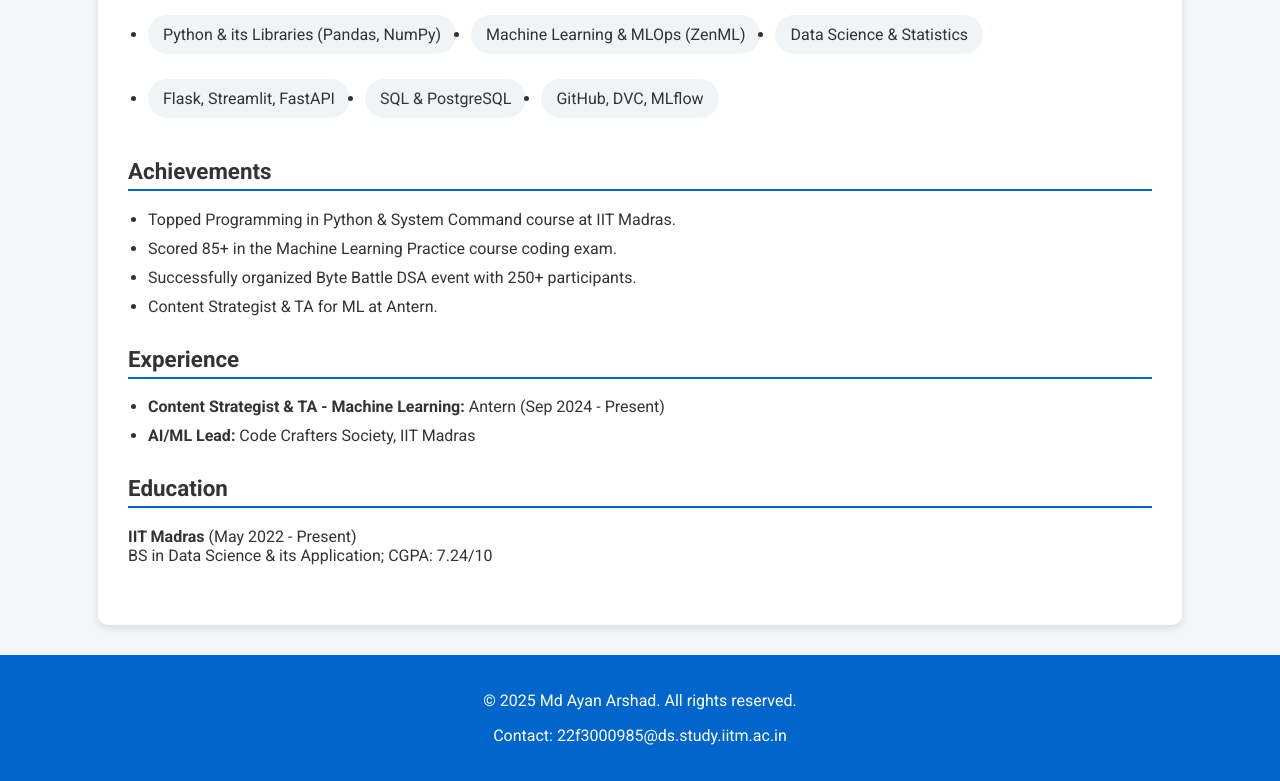
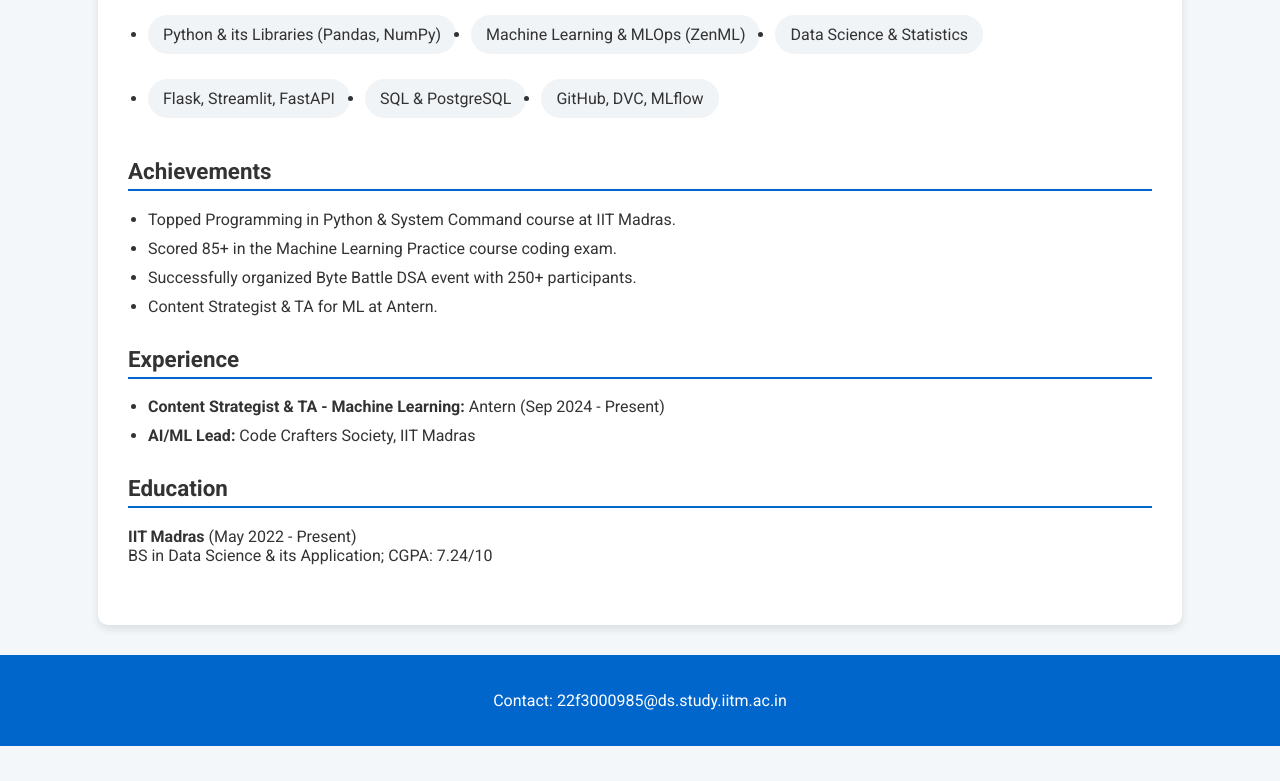
Before and after one commit to AyanArshad02/AyanArshad02.github.io, a plain HTML site: page index.html in a window 1280 px wide. Shown: the part 925-1706 px from the top of the page. After the commit the page ends 1671 px from the top, so only its background shows below. Drawn offline with Linux system fonts and the light colour scheme.

Commit message:
Update index.html

```diff
--- a/index.html
+++ b/index.html
@@ -204,9 +204,8 @@
 
     <!-- Footer -->
     <footer>
-        <p>&copy; 2025 Md Ayan Arshad. All rights reserved.</p>
-        <p>Contact: <a href="mailto:22f3000985@ds.study.iitm.ac.in">22f3000985@ds.study.iitm.ac.in</a></p>
-    </footer>
+    <p>Contact: <span><!--email_off-->22f3000985@ds.study.iitm.ac.in<!--/email_off--></span></p>
+  </footer>
 
 </body>
 </html>
```
